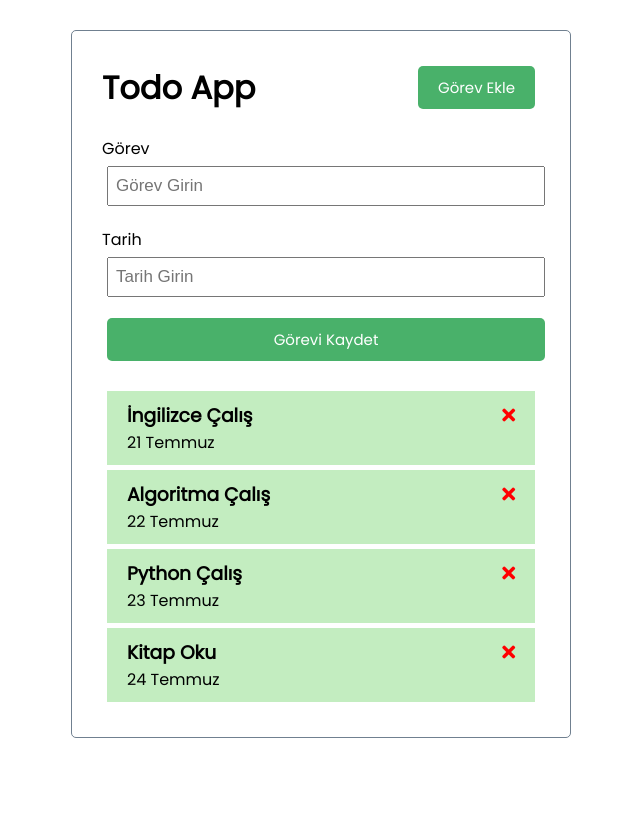
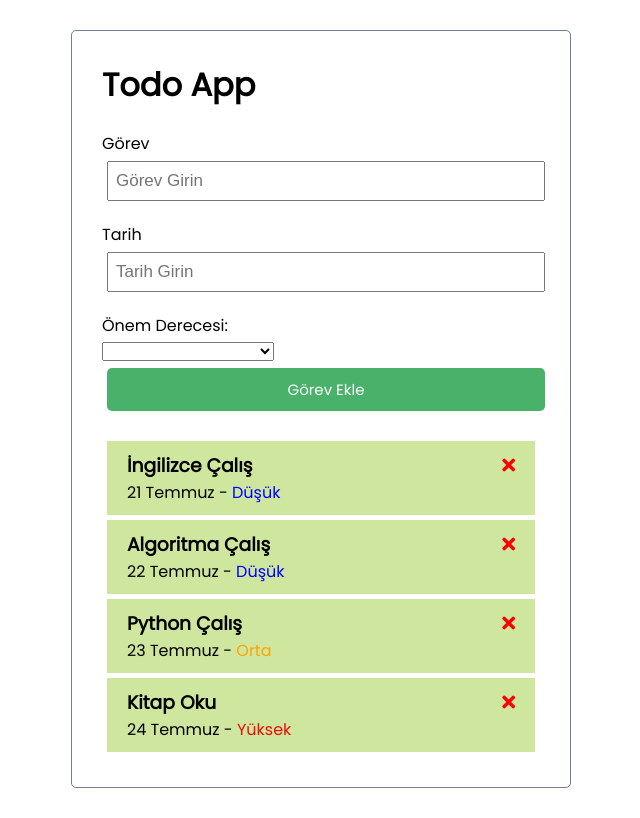
Before and after one commit to mehmetakifkucukkaya/vue_TodoApp, a Vue app: page / in a window 1280 px wide. Shown: the whole page, without its empty margins (319-959 px from the left). Built offline with nearby package versions, Linux system fonts and the light colour scheme.

Commit message:
Önem Derecesi eklendi

```diff
--- a/src/App.vue
+++ b/src/App.vue
@@ -38,23 +38,27 @@ export default {
     this.tasks = [
       {
         id: 1,
-        description: "İngilizce Çalış",
+        text: "İngilizce Çalış",
         day: "21 Temmuz ",
+        priority: "Düşük",
       },
       {
         id: 2,
-        description: "Algoritma Çalış",
+        text: "Algoritma Çalış",
         day: "22 Temmuz ",
+        priority: "Düşük",
       },
       {
         id: 3,
-        description: "Python Çalış",
+        text: "Python Çalış",
         day: "23 Temmuz ",
+        priority: "Orta",
       },
       {
         id: 4,
-        description: "Kitap Oku",
+        text: "Kitap Oku",
         day: "24 Temmuz ",
+        priority: "Yüksek",
       },
     ];
   },
--- a/src/components/AddTaskButton.vue
+++ /dev/null
@@ -1,19 +0,0 @@
-<template>
-  <button @click="onClick()" class="btn">{{ text }}</button>
-</template>
-
-
-<script>
-export default {
-  name: "Button",
-  props: {
-    text: String,
-  },
-  methods: {
-    onClick() {
-      // Butona tıklandığında çalışacak metot.
-      console.log("clicked");
-    },
-  },
-};
-</script>
--- a/src/components/AddTaskForm.vue
+++ b/src/components/AddTaskForm.vue
@@ -4,47 +4,58 @@
       <label>Görev</label>
       <input type="text" v-model="text" name="text" placeholder="Görev Girin" />
     </div>
-    <h2>
-      {{ text }}
-    </h2>
+
     <div class="form-control">
       <label>Tarih</label>
       <input type="text" v-model="day" name="day" placeholder="Tarih Girin" />
     </div>
 
-    <input type="submit" value="Görevi Kaydet" class="btn btn-block" />
+    <div>Önem Derecesi: {{ priority }}</div>
+
+    <select v-model="priority">
+      <option disabled >Önem Derecesini Seçiniz</option>
+      <option>Yüksek</option>
+      <option>Orta</option>
+      <option>Düşük</option>
+    </select>
+
+    <input type="submit" value="Görev Ekle" class="btn btn-block" />
   </form>
 </template>
 
 
 <script>
 export default {
-  name: "AddTask",
+  name: "AddTaskForm",
   data() {
     return {
       text: "",
       day: "",
+      priority: ""
     };
   },
   methods: {
     onSubmit(e) {
       e.preventDefault();
 
+      // Görev yazılmamşısa uyarı veriyor
       if (!this.text) {
-        alert("Lütfen Görev Ekleyin");
-        return;
+        return alert("Lütfen Görev Ekleyin");
       }
 
       const newTask = {
         id: Math.floor(Math.random() * 100000),
         text: this.text,
         day: this.day,
+        priority: this.priority,
       };
 
       this.$emit("add-task", newTask);
 
+      // Görev verildikten sonra form temizleniyor
       this.text = "";
       this.day = "";
+      this.priority = "";
     },
   },
 };
--- a/src/components/Header.vue
+++ b/src/components/Header.vue
@@ -1,13 +1,11 @@
 <template>
   <header>
     <h1>{{ title }}</h1>
-    <AddTaskButton text="Görev Ekle" />
   </header>
 </template>
 
 
 <script>
-import AddTaskButton from "./AddTaskButton.vue";
 
 export default {
   name: "Header",
@@ -15,7 +13,6 @@ export default {
     title: String,
   },
   components: {
-    AddTaskButton,
   },
 };
 </script>
--- a/src/components/Task.vue
+++ b/src/components/Task.vue
@@ -1,10 +1,13 @@
 <template>
   <div class="task">
     <h3>
-      {{ task.description }}
+      {{ task.text }}
       <i @click="onDelete(task.id)" class="fas fa-times"></i>
     </h3>
-    <p>{{ task.day }}</p>
+    <p>
+      {{ task.day }} -
+      <span :style="getStyle(task.priority)">{{ task.priority }}</span>
+    </p>
   </div>
 </template>
 
@@ -19,10 +22,20 @@ export default {
     onDelete(id) {
       this.$emit("deleteTask", id);
     },
+    getStyle(priority) {
+      // Önem derecesine göre renk alıyor
+      if (priority === "Düşük") {
+        return { color: "blue" };
+      } else if (priority === "Orta") {
+        return { color: "orange" };
+      } else if (priority === "Yüksek") {
+        return { color: "#EB0B0B" };
+      } else {
+        return { color: "black" };
+      }
+    },
   },
 };
-
-
 </script>
 
 <style scope>
@@ -31,7 +44,7 @@ export default {
 }
 
 .task {
-  background: #c3edc0;
+  background: #cfe69e;
   margin: 5px;
   padding: 10px 20px;
   cursor: pointer;
@@ -42,5 +55,4 @@ export default {
   align-items: center;
   justify-content: space-between;
 }
-
 </style>
```
